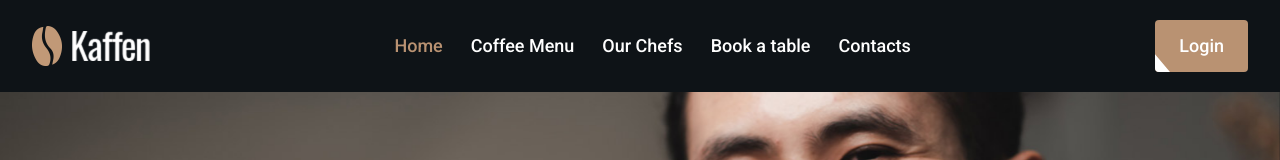
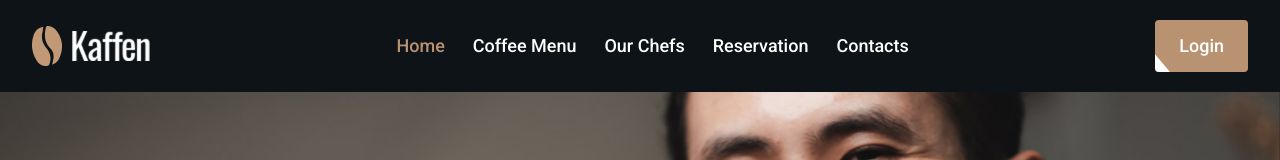
Before and after one commit to 44fahadhasan/b9a9-real-estate-44fahadhasan, a React (Vite) app: page / in a window 1280 px wide. Shown: the top 160 px of the page. Built offline with nearby package versions, Linux system fonts and the light colour scheme; no server answers.

Commit message:
menu item name updated

```diff
--- a/src/pages/shared/Navbar/Navbar.jsx
+++ b/src/pages/shared/Navbar/Navbar.jsx
@@ -138,7 +138,7 @@ const Navbar = () => {
                   isActive ? "text-primary" : "text-secondary"
                 }
               >
-                Book a table
+                Reservation
               </NavLink>
             </li>
             <li>
```
